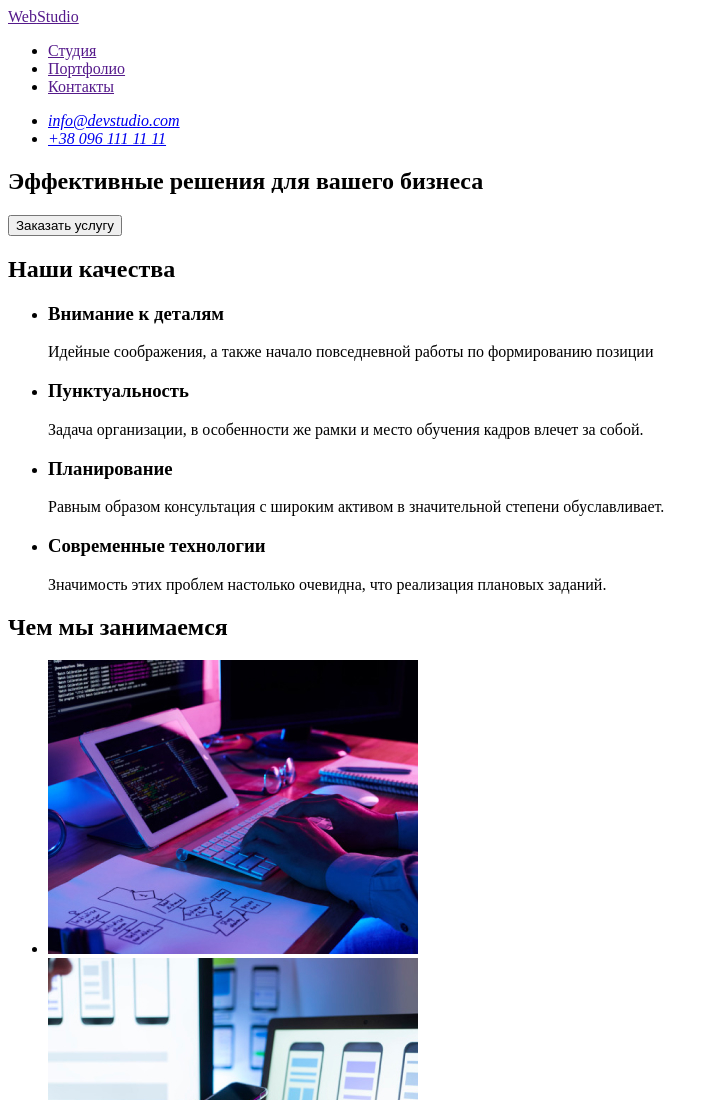
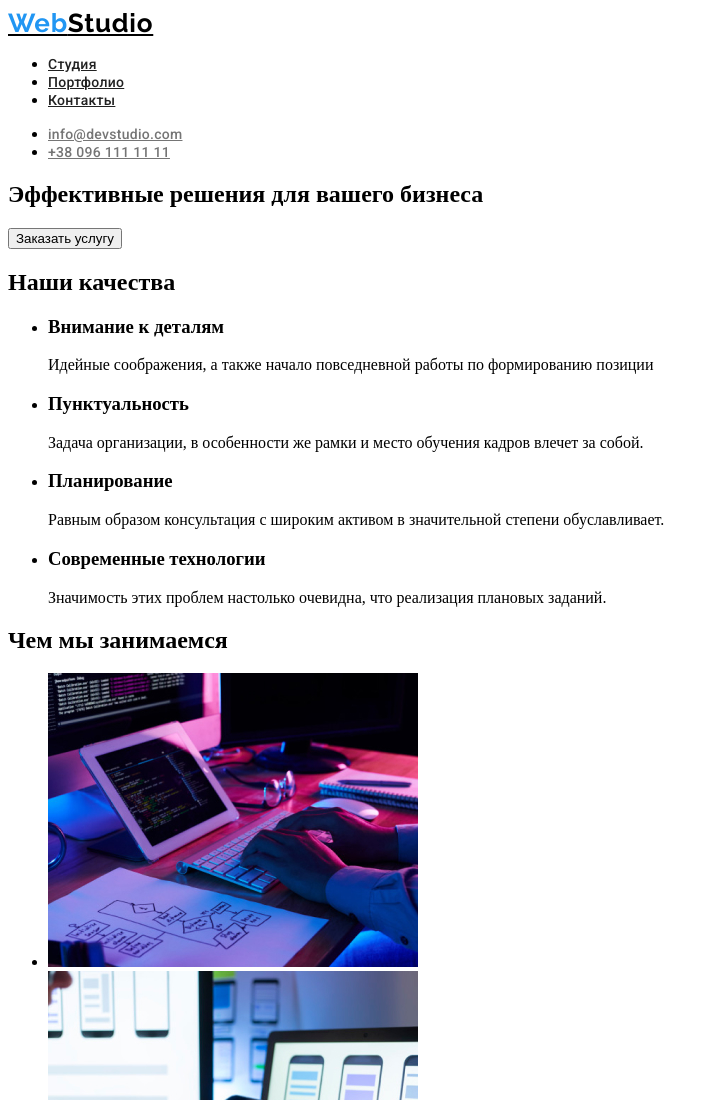
Before and after one commit to KnackeredMe/goit-markup-hw-02, a plain HTML site: page index.html in a window 1280 px wide. Shown: the top 1100 px of the page, without its empty margins (0-719 px from the left). Drawn offline with Linux system fonts and the light colour scheme.

Commit message:
Добавляет стили к тексту в хедере

```diff
--- a/css/styles.css
+++ b/css/styles.css
@@ -0,0 +1,51 @@
+:root {
+  --primary-font-color: #757575;
+  --heading-font-color: #212121;
+  --accent-color: #2196f3;
+  --white-color: #ffffff;
+}
+/* =======ELEMENTS======= */
+.accent {
+  color: var(--accent-color);
+}
+/* ========HEADER======== */
+.site-nav-link {
+  font-family: Roboto;
+  font-weight: 500;
+  font-size: 14px;
+  line-height: 1.143;
+  letter-spacing: 0.02em;
+  color: var(--heading-font-color);
+}
+
+.site-nav-link:hover,
+.site-nav-link:focus {
+  color: var(--accent-color);
+}
+
+.logo {
+  font-family: Raleway;
+  font-weight: 700;
+  font-size: 26px;
+  line-height: 1.192;
+  letter-spacing: 0.03em;
+  color: #000000;
+}
+
+.address-contact {
+  font-family: Roboto;
+  font-weight: 500;
+  font-size: 14px;
+  line-height: 1.143;
+  letter-spacing: 0.02em;
+  color: var(--primary-font-color);
+}
+
+.address-contact:hover,
+.address-contact:focus {
+  color: var(--accent-color);
+}
+
+.address {
+  font-style: normal;
+}
--- a/index.html
+++ b/index.html
@@ -4,30 +4,34 @@
     <meta charset="UTF-8">
     <meta name="viewport" content="width=device-width, initial-scale=1.0">
     <title>Главная</title>
+    <link rel="preconnect" href="https://fonts.gstatic.com">
+    <link href="https://fonts.googleapis.com/css2?family=Raleway:wght@700&family=Roboto:wght@400;500;700;900&display=swap"
+        rel="stylesheet">
+    <link rel="stylesheet" href="./css/styles.css"/>
 </head>
 <body>
-    <header>
-        <nav>
-            <a href=""><span>Web</span>Studio</a>
-            <ul>
-                <li>
-                    <a href="">Студия</a>
+    <header class="header">
+        <nav class="site-nav">
+            <a href="" class="logo"><span class="accent">Web</span>Studio</a>
+            <ul class="site-nav-list">
+                <li class="site-nav-item">
+                    <a href="" class="site-nav-link">Студия</a>
                 </li>
                 <li>
-                    <a href="">Портфолио</a>
+                    <a href="./portfolio.html" class="site-nav-link">Портфолио</a>
                 </li>
                 <li>
-                    <a href="">Контакты</a>
+                    <a href="" class="site-nav-link">Контакты</a>
                 </li>
             </ul>
         </nav>
-        <address>
-            <ul>
-                <li>
-                    <a href="mailto:info@devstudio.com">info@devstudio.com</a>
+        <address class="address">
+            <ul class="address-list">
+                <li class="address-item">
+                    <a href="mailto:info@devstudio.com" class="address-mail address-contact">info@devstudio.com</a>
                 </li>
-                <li>
-                    <a href="tel:+380961111111">+38 096 111 11 11</a>
+                <li class="address-item">
+                    <a href="tel:+380961111111" class="address-phone address-contact">+38 096 111 11 11</a>
                 </li>
             </ul>
         </address>
```
Also changed, not shown: portfolio.html (added, +143 -0 lines), images/our-projects/project1.jpg (added), images/our-projects/project2.jpg (added), images/our-projects/project3.jpg (added), images/our-projects/project4.jpg (added), images/our-projects/project5.jpg (added), images/our-projects/project6.jpg (added), images/our-projects/project7.jpg (added), images/our-projects/project8.jpg (added), images/our-projects/project9.jpg (added), 1 other file.
